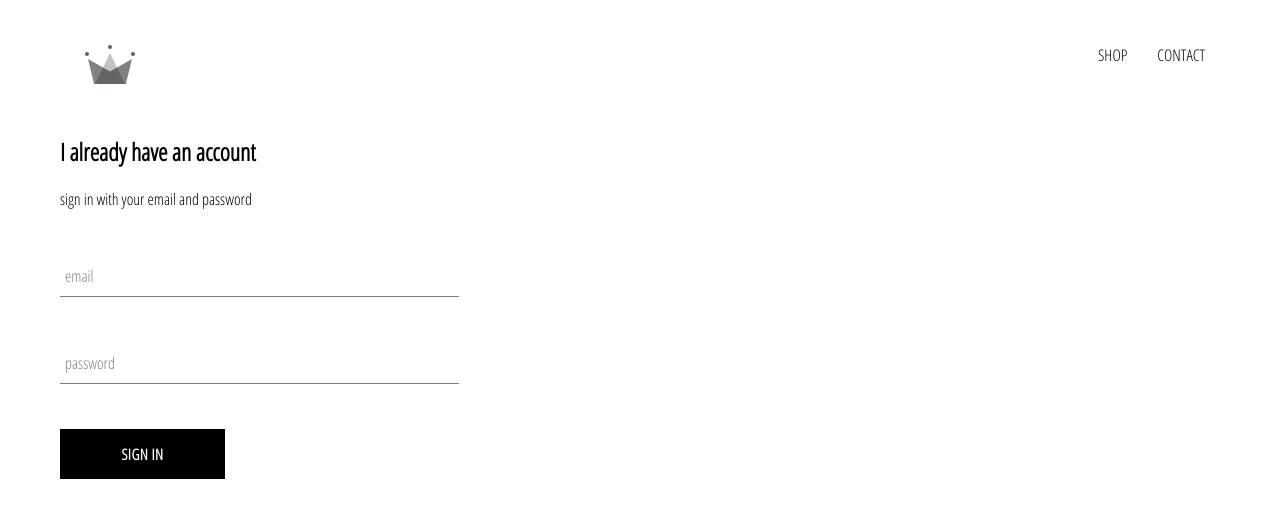
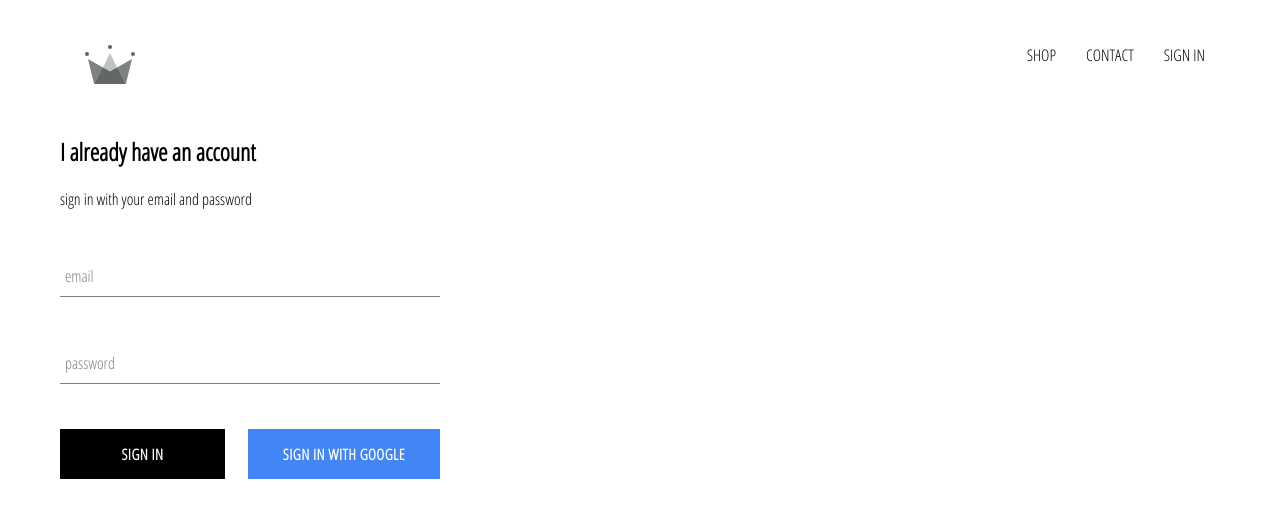
Before and after one commit to gitbit-hash/crwn-clothing, a React (Create React App) app: page /signin in a window 1280 px wide. Shown: the top 518 px of the page. Built offline with nearby package versions, Linux system fonts and the light colour scheme; no server answers.

Commit message:
integrated firebase into application

```diff
--- a/package.json
+++ b/package.json
@@ -6,6 +6,7 @@
     "@testing-library/jest-dom": "^4.2.4",
     "@testing-library/react": "^9.3.2",
     "@testing-library/user-event": "^7.1.2",
+    "firebase": "^7.6.1",
     "node-sass": "^4.13.0",
     "react": "^16.12.0",
     "react-dom": "^16.12.0",
--- a/src/App.css
+++ b/src/App.css
@@ -7,3 +7,7 @@
   text-decoration: none;
   color: black;
 }
+
+* {
+  box-sizing: border-box;
+}
--- a/src/App.js
+++ b/src/App.js
@@ -6,19 +6,46 @@
 import Header from './components/header/header.component'
 import SignInAndSignOutPage from './pages/sign-in-and-sign-up/sign-in-and-sign-up.component'
 
+import { auth } from './firebase/firebase.utils'
+
 import './App.css';
 
-function App() {
+class App extends React.Component {
+  constructor() {
+    super();
+    this.state = {
+      currentUser: null
+    }
+  }
+
+  unsubscribeFromAuth = null;
+
+  componentDidMount() {
+    this.unsubscribeFromAuth = auth.onAuthStateChanged(user => {
+      this.setState({
+        currentUser: user
+      })
+      console.log(this.state);
+    })
+  }
+
+  componentWillUnmount() {
+    this.unsubscribeFromAuth();
+  }
+
+
+  render() {
     return (
       <div>
-      <Header />
+        <Header currentUser={this.state.currentUser}/>
         <Switch>
           <Route exact path='/' component={HomePage} />
           <Route path='/shop' component={ShopPage} />
           <Route path='/signin' component={SignInAndSignOutPage} />
         </Switch>
       </div>
-  );
+    )
+  }
 }
 
 export default App;
--- a/src/components/custom-buttom/custom-button.component.jsx
+++ b/src/components/custom-buttom/custom-button.component.jsx
@@ -2,8 +2,8 @@
 
 import './custom-button.styles.scss'
 
-const CustomButton = ({children, ...otherProps}) => (
-  <button className='custom-button' {...otherProps} >
+const CustomButton = ({children, isGoogleSignIn,...otherProps}) => (
+  <button className={`${isGoogleSignIn ? 'google-sign-in' : ''} custom-button`} {...otherProps} >
     {
       children
     }
--- a/src/components/custom-buttom/custom-button.styles.scss
+++ b/src/components/custom-buttom/custom-button.styles.scss
@@ -19,4 +19,14 @@
     color: black;
     border: 1px solid black;
   }
+
+  &.google-sign-in {
+    background-color: #4285f4;
+    color: white;
+
+    &:hover {
+      background-color: #357ae8;
+      border: none;
+    }
+  }
 }
--- a/src/components/header/header.component.jsx
+++ b/src/components/header/header.component.jsx
@@ -1,11 +1,13 @@
 import React from 'react';
 import { Link } from 'react-router-dom'
+
+import { auth } from '../../firebase/firebase.utils'
 
 import { ReactComponent as Logo } from '../../assets/crown.svg'
 
 import './header.styles.scss';
 
-const Header = () => (
+const Header = ({ currentUser }) => (
   <div className='header' >
     <Link className='logo-container' to='/' >
       <Logo className='logo' />
@@ -17,6 +19,12 @@
       <Link className='option' to='/shop'>
         CONTACT
     </Link>
+      {
+        currentUser ?
+          <div className='option' onClick={() => auth.signOut()} >SIGN OUT</div>
+          :
+          <Link className='option' to='/signin' >SIGN IN</Link>
+      }
     </div>
   </div>
 )
--- a/src/components/header/header.styles.scss
+++ b/src/components/header/header.styles.scss
@@ -20,6 +20,7 @@
 
     .option {
       padding: 10px 15px;
+      cursor: pointer;
     }
   }
 }
--- a/src/components/sign-in/sign-in.component.jsx
+++ b/src/components/sign-in/sign-in.component.jsx
@@ -2,6 +2,8 @@
 
 import FormInput from '../form-input/form-input.component'
 import CustomButton from '../custom-buttom/custom-button.component'
+
+import { signInWithGoogle } from '../../firebase/firebase.utils'
 
 import './sign-in.styles.scss';
 
@@ -46,7 +48,10 @@
             handleChange={this.handleChange}
             label='password'
             required />
+          <div className='buttons'>
             <CustomButton type='submit' >SIGN IN</CustomButton>
+            <CustomButton onClick={signInWithGoogle} isGoogleSignIn >Sign In With Google</CustomButton>
+          </div>
         </form>
       </div>
     )
--- a/src/components/sign-in/sign-in.styles.scss
+++ b/src/components/sign-in/sign-in.styles.scss
@@ -1,9 +1,14 @@
 .sign-in {
-  width: 30vw;
+  width: 380px;
   display: flex;
   flex-direction: column;
 
   .title {
     margin: 10 0;
   }
+
+  .buttons {
+    display: flex;
+    justify-content: space-between;
+  }
 }
--- /dev/null
+++ b/src/firebase/firebase.utils.js
@@ -0,0 +1,25 @@
+import firebase from 'firebase/app';
+import 'firebase/firestore';
+import 'firebase/auth';
+
+const config = {
+  apiKey: "AIzaSyAS-N6zaW0cYDz4kbjCIBznGrvImc3pcYk",
+  authDomain: "crwn-db-ce948.firebaseapp.com",
+  databaseURL: "https://crwn-db-ce948.firebaseio.com",
+  projectId: "crwn-db-ce948",
+  storageBucket: "crwn-db-ce948.appspot.com",
+  messagingSenderId: "481378832590",
+  appId: "1:481378832590:web:2b8598507a4d085fd1809f"
+};
+
+firebase.initializeApp(config);
+
+export const auth = firebase.auth();
+export const firestore = firebase.firestore();
+
+const provider = new firebase.auth.GoogleAuthProvider();
+
+export const signInWithGoogle = () => auth.signInWithPopup(provider);
+provider.setCustomParameters({ prompt: 'select_account' });
+
+export default firebase;
```
Also changed, not shown: 2 other files (tests, documents, lock files or other folders). Lines whose indentation alone changed are shown as unchanged.
